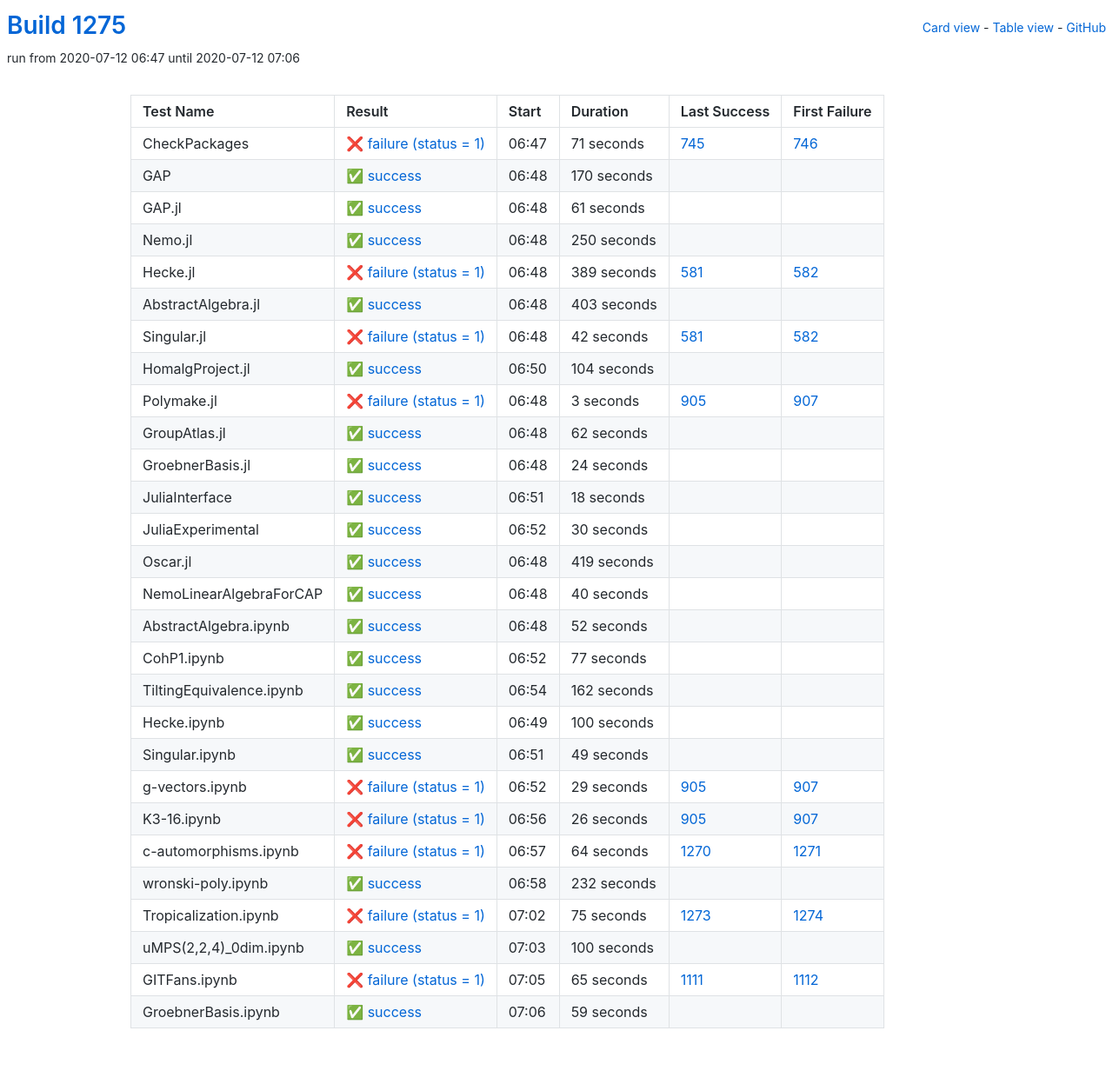
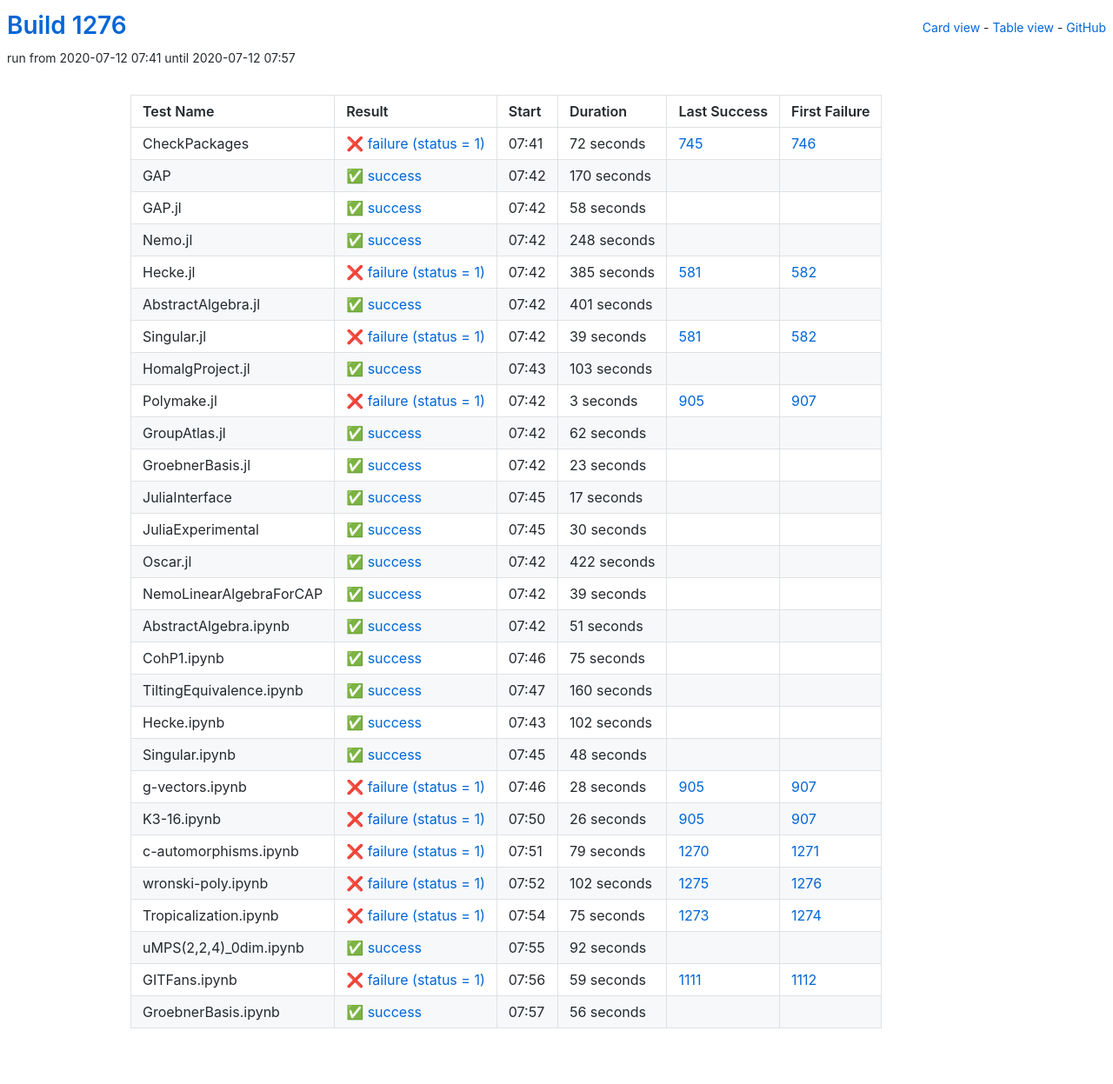
Before and after one commit to oscar-system/oscar-ci-status-1.4, a Jekyll site: the page built from table.html, in a window 1280 px wide. Shown: the whole page at 87% size. Built offline with Jekyll 4.4.1, drawn with Linux system fonts in a browser that asks for light colours.

Commit message:
Build #1276

```diff
--- a/_data/ci.yml
+++ b/_data/ci.yml
@@ -1,6 +1,6 @@
 ---
-build: 1275
-build_url: https://oscarci.mathematik.uni-kl.de/job/oscar-julia-1.4/1275/
+build: 1276
+build_url: https://oscarci.mathematik.uni-kl.de/job/oscar-julia-1.4/1276/
 job: oscar-julia-1.4
 organization: oscar-system
 repo: oscar-ci-status-1.4
@@ -8,20 +8,20 @@ repourl: https://github.com/oscar-system/oscar-ci-status-1.4
 tests:
 - name: CheckPackages
   id: checkpackages
-  log: https://oscarci.mathematik.uni-kl.de/job/oscar-julia-1.4/1275/artifact/logs/build-1275/CheckPackages.log
-  start: 2020-07-12 06:47
+  log: https://oscarci.mathematik.uni-kl.de/job/oscar-julia-1.4/1276/artifact/logs/build-1276/CheckPackages.log
+  start: 2020-07-12 07:41
   success: false
   exitcode: 1
   status: failure
-  duration: 71
+  duration: 72
   last_success: 745
   last_success_url: https://oscarci.mathematik.uni-kl.de/job/oscar-julia-1.4/745/
   first_failure: 746
   first_failure_url: https://oscarci.mathematik.uni-kl.de/job/oscar-julia-1.4/746/
 - name: GAP
   id: gap
-  log: https://oscarci.mathematik.uni-kl.de/job/oscar-julia-1.4/1275/artifact/logs/build-1275/GAP.log
-  start: 2020-07-12 06:48
+  log: https://oscarci.mathematik.uni-kl.de/job/oscar-julia-1.4/1276/artifact/logs/build-1276/GAP.log
+  start: 2020-07-12 07:42
   success: true
   exitcode: 0
   status: success
@@ -32,80 +32,80 @@ tests:
   first_failure_url:
 - name: GAP.jl
   id: gap-jl
-  log: https://oscarci.mathematik.uni-kl.de/job/oscar-julia-1.4/1275/artifact/logs/build-1275/GAP.jl.log
-  start: 2020-07-12 06:48
+  log: https://oscarci.mathematik.uni-kl.de/job/oscar-julia-1.4/1276/artifact/logs/build-1276/GAP.jl.log
+  start: 2020-07-12 07:42
   success: true
   exitcode: 0
   status: success
-  duration: 61
+  duration: 58
   last_success: false
   last_success_url:
   first_failure: false
   first_failure_url:
 - name: Nemo.jl
   id: nemo-jl
-  log: https://oscarci.mathematik.uni-kl.de/job/oscar-julia-1.4/1275/artifact/logs/build-1275/Nemo.jl.log
-  start: 2020-07-12 06:48
+  log: https://oscarci.mathematik.uni-kl.de/job/oscar-julia-1.4/1276/artifact/logs/build-1276/Nemo.jl.log
+  start: 2020-07-12 07:42
   success: true
   exitcode: 0
   status: success
-  duration: 250
+  duration: 248
   last_success: false
   last_success_url:
   first_failure: false
   first_failure_url:
 - name: Hecke.jl
   id: hecke-jl
-  log: https://oscarci.mathematik.uni-kl.de/job/oscar-julia-1.4/1275/artifact/logs/build-1275/Hecke.jl.log
-  start: 2020-07-12 06:48
+  log: https://oscarci.mathematik.uni-kl.de/job/oscar-julia-1.4/1276/artifact/logs/build-1276/Hecke.jl.log
+  start: 2020-07-12 07:42
   success: false
   exitcode: 1
   status: failure
-  duration: 389
+  duration: 385
   last_success: 581
   last_success_url: https://oscarci.mathematik.uni-kl.de/job/oscar-julia-1.4/581/
   first_failure: 582
   first_failure_url: https://oscarci.mathematik.uni-kl.de/job/oscar-julia-1.4/582/
 - name: AbstractAlgebra.jl
   id: abstractalgebra-jl
-  log: https://oscarci.mathematik.uni-kl.de/job/oscar-julia-1.4/1275/artifact/logs/build-1275/AbstractAlgebra.jl.log
-  start: 2020-07-12 06:48
+  log: https://oscarci.mathematik.uni-kl.de/job/oscar-julia-1.4/1276/artifact/logs/build-1276/AbstractAlgebra.jl.log
+  start: 2020-07-12 07:42
   success: true
   exitcode: 0
   status: success
-  duration: 403
+  duration: 401
   last_success: false
   last_success_url:
   first_failure: false
   first_failure_url:
 - name: Singular.jl
   id: singular-jl
-  log: https://oscarci.mathematik.uni-kl.de/job/oscar-julia-1.4/1275/artifact/logs/build-1275/Singular.jl.log
-  start: 2020-07-12 06:48
+  log: https://oscarci.mathematik.uni-kl.de/job/oscar-julia-1.4/1276/artifact/logs/build-1276/Singular.jl.log
+  start: 2020-07-12 07:42
   success: false
   exitcode: 1
   status: failure
-  duration: 42
+  duration: 39
   last_success: 581
   last_success_url: https://oscarci.mathematik.uni-kl.de/job/oscar-julia-1.4/581/
   first_failure: 582
   first_failure_url: https://oscarci.mathematik.uni-kl.de/job/oscar-julia-1.4/582/
 - name: HomalgProject.jl
   id: homalgproject-jl
-  log: https://oscarci.mathematik.uni-kl.de/job/oscar-julia-1.4/1275/artifact/logs/build-1275/HomalgProject.jl.log
-  start: 2020-07-12 06:50
+  log: https://oscarci.mathematik.uni-kl.de/job/oscar-julia-1.4/1276/artifact/logs/build-1276/HomalgProject.jl.log
+  start: 2020-07-12 07:43
   success: true
   exitcode: 0
   status: success
-  duration: 104
+  duration: 103
   last_success: false
   last_success_url:
   first_failure: false
   first_failure_url:
 - name: Polymake.jl
   id: polymake-jl
-  log: https://oscarci.mathematik.uni-kl.de/job/oscar-julia-1.4/1275/artifact/logs/build-1275/Polymake.jl.log
-  start: 2020-07-12 06:48
+  log: https://oscarci.mathematik.uni-kl.de/job/oscar-julia-1.4/1276/artifact/logs/build-1276/Polymake.jl.log
+  start: 2020-07-12 07:42
   success: false
   exitcode: 1
   status: failure
@@ -116,8 +116,8 @@ tests:
   first_failure_url: https://oscarci.mathematik.uni-kl.de/job/oscar-julia-1.4/907/
 - name: GroupAtlas.jl
   id: groupatlas-jl
-  log: https://oscarci.mathematik.uni-kl.de/job/oscar-julia-1.4/1275/artifact/logs/build-1275/GroupAtlas.jl.log
-  start: 2020-07-12 06:48
+  log: https://oscarci.mathematik.uni-kl.de/job/oscar-julia-1.4/1276/artifact/logs/build-1276/GroupAtlas.jl.log
+  start: 2020-07-12 07:42
   success: true
   exitcode: 0
   status: success
@@ -128,32 +128,32 @@ tests:
   first_failure_url:
 - name: GroebnerBasis.jl
   id: groebnerbasis-jl
-  log: https://oscarci.mathematik.uni-kl.de/job/oscar-julia-1.4/1275/artifact/logs/build-1275/GroebnerBasis.jl.log
-  start: 2020-07-12 06:48
+  log: https://oscarci.mathematik.uni-kl.de/job/oscar-julia-1.4/1276/artifact/logs/build-1276/GroebnerBasis.jl.log
+  start: 2020-07-12 07:42
   success: true
   exitcode: 0
   status: success
-  duration: 24
+  duration: 23
   last_success: false
   last_success_url:
   first_failure: false
   first_failure_url:
 - name: JuliaInterface
   id: juliainterface
-  log: https://oscarci.mathematik.uni-kl.de/job/oscar-julia-1.4/1275/artifact/logs/build-1275/JuliaInterface.log
-  start: 2020-07-12 06:51
+  log: https://oscarci.mathematik.uni-kl.de/job/oscar-julia-1.4/1276/artifact/logs/build-1276/JuliaInterface.log
+  start: 2020-07-12 07:45
   success: true
   exitcode: 0
   status: success
-  duration: 18
+  duration: 17
   last_success: false
   last_success_url:
   first_failure: false
   first_failure_url:
 - name: JuliaExperimental
   id: juliaexperimental
-  log: https://oscarci.mathematik.uni-kl.de/job/oscar-julia-1.4/1275/artifact/logs/build-1275/JuliaExperimental.log
-  start: 2020-07-12 06:52
+  log: https://oscarci.mathematik.uni-kl.de/job/oscar-julia-1.4/1276/artifact/logs/build-1276/JuliaExperimental.log
+  start: 2020-07-12 07:45
   success: true
   exitcode: 0
   status: success
@@ -164,104 +164,104 @@ tests:
   first_failure_url:
 - name: Oscar.jl
   id: oscar-jl
-  log: https://oscarci.mathematik.uni-kl.de/job/oscar-julia-1.4/1275/artifact/logs/build-1275/Oscar.jl.log
-  start: 2020-07-12 06:48
+  log: https://oscarci.mathematik.uni-kl.de/job/oscar-julia-1.4/1276/artifact/logs/build-1276/Oscar.jl.log
+  start: 2020-07-12 07:42
   success: true
   exitcode: 0
   status: success
-  duration: 419
+  duration: 422
   last_success: false
   last_success_url:
   first_failure: false
   first_failure_url:
 - name: NemoLinearAlgebraForCAP
   id: nemolinearalgebraforcap
-  log: https://oscarci.mathematik.uni-kl.de/job/oscar-julia-1.4/1275/artifact/logs/build-1275/NemoLinearAlgebraForCAP.log
-  start: 2020-07-12 06:48
+  log: https://oscarci.mathematik.uni-kl.de/job/oscar-julia-1.4/1276/artifact/logs/build-1276/NemoLinearAlgebraForCAP.log
+  start: 2020-07-12 07:42
   success: true
   exitcode: 0
   status: success
-  duration: 40
+  duration: 39
   last_success: false
   last_success_url:
   first_failure: false
   first_failure_url:
 - name: AbstractAlgebra.ipynb
   id: abstractalgebra-ipynb
-  log: https://oscarci.mathematik.uni-kl.de/job/oscar-julia-1.4/1275/artifact/logs/build-1275/AbstractAlgebra.ipynb.log
-  start: 2020-07-12 06:48
+  log: https://oscarci.mathematik.uni-kl.de/job/oscar-julia-1.4/1276/artifact/logs/build-1276/AbstractAlgebra.ipynb.log
+  start: 2020-07-12 07:42
   success: true
   exitcode: 0
   status: success
-  duration: 52
+  duration: 51
   last_success: false
   last_success_url:
   first_failure: false
   first_failure_url:
 - name: CohP1.ipynb
   id: cohp1-ipynb
-  log: https://oscarci.mathematik.uni-kl.de/job/oscar-julia-1.4/1275/artifact/logs/build-1275/CohP1.ipynb.log
-  start: 2020-07-12 06:52
+  log: https://oscarci.mathematik.uni-kl.de/job/oscar-julia-1.4/1276/artifact/logs/build-1276/CohP1.ipynb.log
+  start: 2020-07-12 07:46
   success: true
   exitcode: 0
   status: success
-  duration: 77
+  duration: 75
   last_success: false
   last_success_url:
   first_failure: false
   first_failure_url:
 - name: TiltingEquivalence.ipynb
   id: tiltingequivalence-ipynb
-  log: https://oscarci.mathematik.uni-kl.de/job/oscar-julia-1.4/1275/artifact/logs/build-1275/TiltingEquivalence.ipynb.log
-  start: 2020-07-12 06:54
+  log: https://oscarci.mathematik.uni-kl.de/job/oscar-julia-1.4/1276/artifact/logs/build-1276/TiltingEquivalence.ipynb.log
+  start: 2020-07-12 07:47
   success: true
   exitcode: 0
   status: success
-  duration: 162
+  duration: 160
   last_success: false
   last_success_url:
   first_failure: false
   first_failure_url:
 - name: Hecke.ipynb
   id: hecke-ipynb
-  log: https://oscarci.mathematik.uni-kl.de/job/oscar-julia-1.4/1275/artifact/logs/build-1275/Hecke.ipynb.log
-  start: 2020-07-12 06:49
+  log: https://oscarci.mathematik.uni-kl.de/job/oscar-julia-1.4/1276/artifact/logs/build-1276/Hecke.ipynb.log
+  start: 2020-07-12 07:43
   success: true
   exitcode: 0
   status: success
-  duration: 100
+  duration: 102
   last_success: false
   last_success_url:
   first_failure: false
   first_failure_url:
 - name: Singular.ipynb
   id: singular-ipynb
-  log: https://oscarci.mathematik.uni-kl.de/job/oscar-julia-1.4/1275/artifact/logs/build-1275/Singular.ipynb.log
-  start: 2020-07-12 06:51
+  log: https://oscarci.mathematik.uni-kl.de/job/oscar-julia-1.4/1276/artifact/logs/build-1276/Singular.ipynb.log
+  start: 2020-07-12 07:45
   success: true
   exitcode: 0
   status: success
-  duration: 49
+  duration: 48
   last_success: false
   last_success_url:
   first_failure: false
   first_failure_url:
 - name: g-vectors.ipynb
   id: g-vectors-ipynb
-  log: https://oscarci.mathematik.uni-kl.de/job/oscar-julia-1.4/1275/artifact/logs/build-1275/g-vectors.ipynb.log
-  start: 2020-07-12 06:52
+  log: https://oscarci.mathematik.uni-kl.de/job/oscar-julia-1.4/1276/artifact/logs/build-1276/g-vectors.ipynb.log
+  start: 2020-07-12 07:46
   success: false
   exitcode: 1
   status: failure
-  duration: 29
+  duration: 28
   last_success: 905
   last_success_url: https://oscarci.mathematik.uni-kl.de/job/oscar-julia-1.4/905/
   first_failure: 907
   first_failure_url: https://oscarci.mathematik.uni-kl.de/job/oscar-julia-1.4/907/
 - name: K3-16.ipynb
   id: k3-16-ipynb
-  log: https://oscarci.mathematik.uni-kl.de/job/oscar-julia-1.4/1275/artifact/logs/build-1275/K3-16.ipynb.log
-  start: 2020-07-12 06:56
+  log: https://oscarci.mathematik.uni-kl.de/job/oscar-julia-1.4/1276/artifact/logs/build-1276/K3-16.ipynb.log
+  start: 2020-07-12 07:50
   success: false
   exitcode: 1
   status: failure
@@ -272,32 +272,32 @@ tests:
   first_failure_url: https://oscarci.mathematik.uni-kl.de/job/oscar-julia-1.4/907/
 - name: c-automorphisms.ipynb
   id: c-automorphisms-ipynb
-  log: https://oscarci.mathematik.uni-kl.de/job/oscar-julia-1.4/1275/artifact/logs/build-1275/c-automorphisms.ipynb.log
-  start: 2020-07-12 06:57
+  log: https://oscarci.mathematik.uni-kl.de/job/oscar-julia-1.4/1276/artifact/logs/build-1276/c-automorphisms.ipynb.log
+  start: 2020-07-12 07:51
   success: false
   exitcode: 1
   status: failure
-  duration: 64
+  duration: 79
   last_success: 1270
   last_success_url: https://oscarci.mathematik.uni-kl.de/job/oscar-julia-1.4/1270/
   first_failure: 1271
   first_failure_url: https://oscarci.mathematik.uni-kl.de/job/oscar-julia-1.4/1271/
 - name: wronski-poly.ipynb
   id: wronski-poly-ipynb
-  log: https://oscarci.mathematik.uni-kl.de/job/oscar-julia-1.4/1275/artifact/logs/build-1275/wronski-poly.ipynb.log
-  start: 2020-07-12 06:58
-  success: true
-  exitcode: 0
-  status: success
-  duration: 232
-  last_success: false
-  last_success_url:
-  first_failure: false
-  first_failure_url:
+  log: https://oscarci.mathematik.uni-kl.de/job/oscar-julia-1.4/1276/artifact/logs/build-1276/wronski-poly.ipynb.log
+  start: 2020-07-12 07:52
+  success: false
+  exitcode: 1
+  status: failure
+  duration: 102
+  last_success: 1275
+  last_success_url: https://oscarci.mathematik.uni-kl.de/job/oscar-julia-1.4/1275/
+  first_failure: 1276
+  first_failure_url: https://oscarci.mathematik.uni-kl.de/job/oscar-julia-1.4/1276/
 - name: Tropicalization.ipynb
   id: tropicalization-ipynb
-  log: https://oscarci.mathematik.uni-kl.de/job/oscar-julia-1.4/1275/artifact/logs/build-1275/Tropicalization.ipynb.log
-  start: 2020-07-12 07:02
+  log: https://oscarci.mathematik.uni-kl.de/job/oscar-julia-1.4/1276/artifact/logs/build-1276/Tropicalization.ipynb.log
+  start: 2020-07-12 07:54
   success: false
   exitcode: 1
   status: failure
@@ -308,36 +308,36 @@ tests:
   first_failure_url: https://oscarci.mathematik.uni-kl.de/job/oscar-julia-1.4/1274/
 - name: uMPS(2,2,4)_0dim.ipynb
   id: umps-2-2-4-0dim-ipynb
-  log: https://oscarci.mathematik.uni-kl.de/job/oscar-julia-1.4/1275/artifact/logs/build-1275/uMPS-2-2-4-_0dim.ipynb.log
-  start: 2020-07-12 07:03
+  log: https://oscarci.mathematik.uni-kl.de/job/oscar-julia-1.4/1276/artifact/logs/build-1276/uMPS-2-2-4-_0dim.ipynb.log
+  start: 2020-07-12 07:55
   success: true
   exitcode: 0
   status: success
-  duration: 100
+  duration: 92
   last_success: false
   last_success_url:
   first_failure: false
   first_failure_url:
 - name: GITFans.ipynb
   id: gitfans-ipynb
-  log: https://oscarci.mathematik.uni-kl.de/job/oscar-julia-1.4/1275/artifact/logs/build-1275/GITFans.ipynb.log
-  start: 2020-07-12 07:05
+  log: https://oscarci.mathematik.uni-kl.de/job/oscar-julia-1.4/1276/artifact/logs/build-1276/GITFans.ipynb.log
+  start: 2020-07-12 07:56
   success: false
   exitcode: 1
   status: failure
-  duration: 65
+  duration: 59
   last_success: 1111
   last_success_url: https://oscarci.mathematik.uni-kl.de/job/oscar-julia-1.4/1111/
   first_failure: 1112
   first_failure_url: https://oscarci.mathematik.uni-kl.de/job/oscar-julia-1.4/1112/
 - name: GroebnerBasis.ipynb
   id: groebnerbasis-ipynb
-  log: https://oscarci.mathematik.uni-kl.de/job/oscar-julia-1.4/1275/artifact/logs/build-1275/GroebnerBasis.ipynb.log
-  start: 2020-07-12 07:06
+  log: https://oscarci.mathematik.uni-kl.de/job/oscar-julia-1.4/1276/artifact/logs/build-1276/GroebnerBasis.ipynb.log
+  start: 2020-07-12 07:57
   success: true
   exitcode: 0
   status: success
-  duration: 59
+  duration: 56
   last_success: false
   last_success_url:
   first_failure: false
```
Also changed, not shown: README.md.
